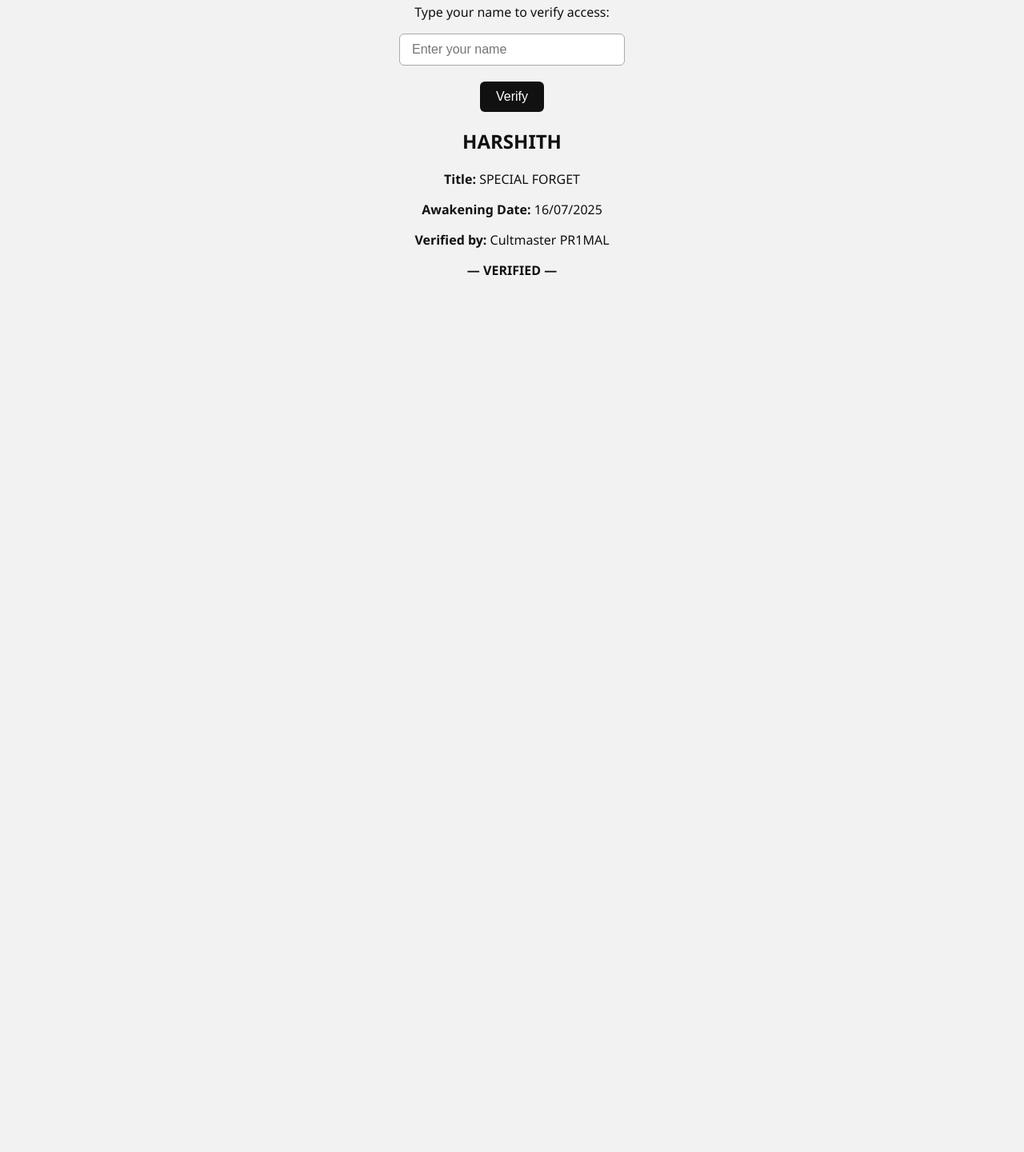
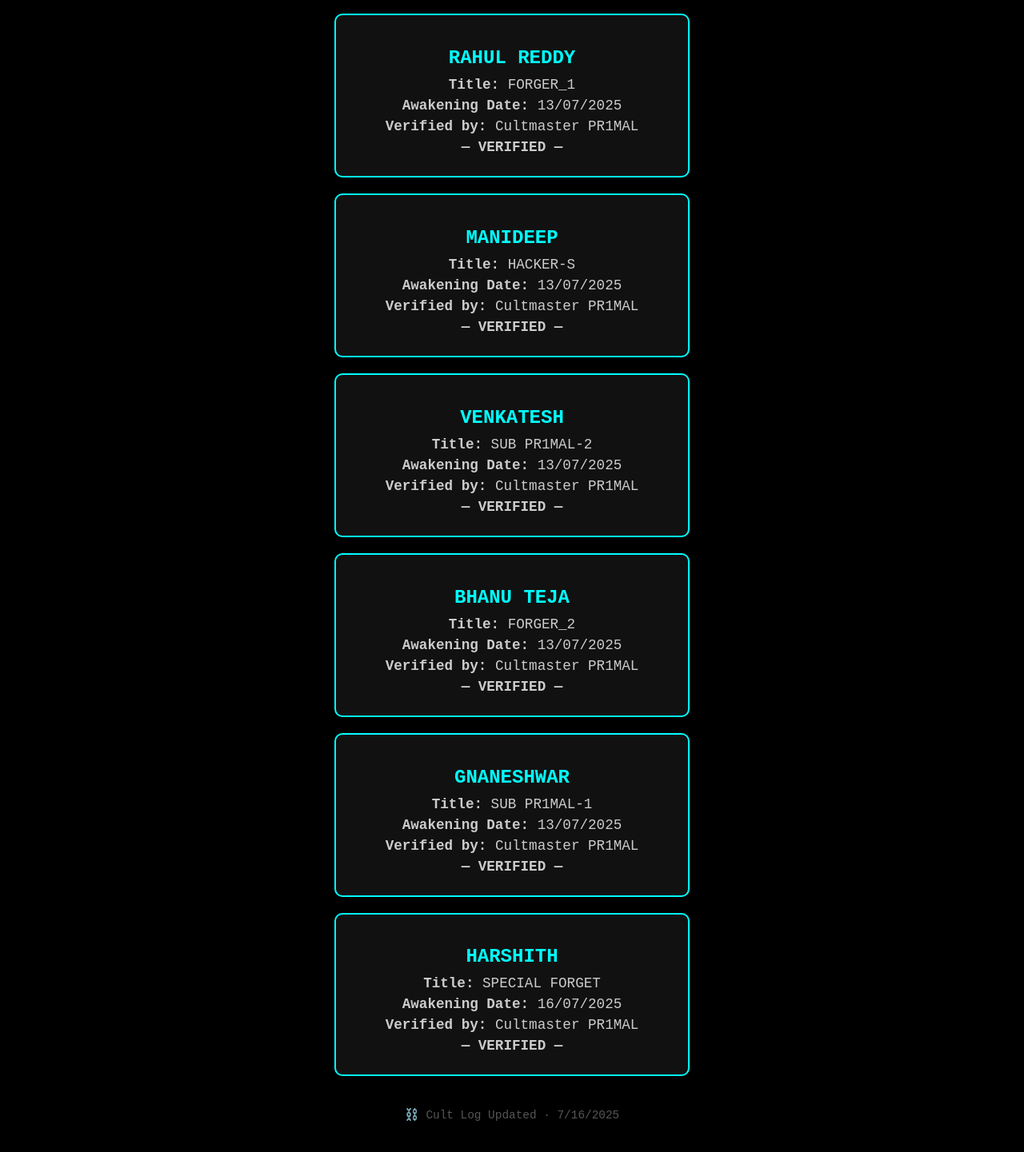
Before and after one commit to unhuman-web/unhuman-web.github.io, a plain HTML site: page verify.html in a window 1280 px wide. Shown: the part 146-1587 px from the top of the page at 80% size. Before the commit the page ends 800 px from the top, so only its background shows below. Drawn offline with Linux system fonts and the light colour scheme.

Commit message:
Update verify.html

```diff
--- a/verify.html
+++ b/verify.html
@@ -1,168 +1,119 @@
-
 <!DOCTYPE html>
 <html lang="en">
 <head>
-  <meta charset="UTF-8" />
-  <meta name="viewport" content="width=device-width, initial-scale=1.0"/>
-  <title>ENTER CULT | Verification</title>
+  <meta charset="UTF-8">
+  <title>Verified Members | THE UNHUMAN CULT</title>
   <style>
     body {
-      font-family: 'Segoe UI', sans-serif;
-      background: #f2f2f2;
-      color: #111;
+      background-color: #000;
+      color: #0ff;
+      font-family: 'Courier New', monospace;
+      padding: 30px;
       text-align: center;
-      padding: 40px 20px;
     }
+
     h1 {
-      font-size: 2.5em;
-      margin-bottom: 20px;
+      font-size: 2.8rem;
+      color: #fff;
+      margin-bottom: 40px;
     }
-    input {
-      padding: 10px 15px;
-      font-size: 1em;
-      border: 1px solid #aaa;
-      border-radius: 6px;
-      width: 250px;
-      margin-bottom: 20px;
-    }
-    button {
-      padding: 10px 20px;
-      background: #111;
-      color: #fff;
-      border: none;
-      border-radius: 6px;
-      font-size: 1em;
-      cursor: pointer;
-    }
-    button:hover {
-      background: #333;
-    }
-    .card, .all-members {
-      max-width: 600px;
-      margin: 30px auto;
-      background: #fff;
+
+    .verify-card {
+      border: 2px solid #0ff;
+      background-color: #111;
       padding: 20px;
       border-radius: 10px;
-      border: 1px solid #ccc;
-      box-shadow: 0 4px 12px rgba(0,0,0,0.05);
-      text-align: left;
-      opacity: 0;
-      transform: translateY(30px);
-      animation: fadeSlide 0.6s ease-out forwards;
-      animation-delay: 0.3s;
-    }
-    .hidden {
-      display: none;
-    }
-    .card-title {
-      font-weight: bold;
-      font-size: 1.2em;
-    }
-    .status {
-      font-weight: bold;
-    }
-    .active {
-      color: green;
-    }
-    .inactive {
-      color: #999;
+      margin: 20px auto;
+      max-width: 400px;
     }
 
-    @keyframes fadeSlide {
-      to {
-        opacity: 1;
-        transform: translateY(0);
-      }
+    .verify-card h2 {
+      color: #00ffff;
+      margin-bottom: 10px;
+    }
+
+    .verify-card p {
+      color: #ccc;
+      font-size: 1.1rem;
+      margin: 6px 0;
+    }
+
+    .status {
+      color: lime;
+      font-weight: bold;
+      margin-top: 10px;
+    }
+
+    .footer {
+      margin-top: 40px;
+      font-size: 0.9rem;
+      color: #555;
     }
   </style>
 </head>
 <body>
+  <h1>🕸️ VERIFIED MEMBERS — THE UNHUMAN CULT 🕸️</h1>
 
-  <h1>ENTER CULT</h1>
-  <p>Type your name to verify access:</p>
+  <!-- Member: Rahul -->
+  <div class="verify-card">
+    <h2>RAHUL REDDY</h2>
+    <p><strong>Title:</strong> FORGER_1</p>
+    <p><strong>Awakening Date:</strong> 13/07/2025</p>
+    <p><strong>Verified by:</strong> Cultmaster PR1MAL</p>
+    <p class="status">— VERIFIED —</p>
+  </div>
 
-  <input type="text" id="nameInput" placeholder="Enter your name" />
-  <br/>
-  <button onclick="verify()">Verify</button>
+  <!-- Member: Manideep -->
+  <div class="verify-card">
+    <h2>MANIDEEP</h2>
+    <p><strong>Title:</strong> HACKER-S</p>
+    <p><strong>Awakening Date:</strong> 13/07/2025</p>
+    <p><strong>Verified by:</strong> Cultmaster PR1MAL</p>
+    <p class="status">— VERIFIED —</p>
+  </div>
 
-  <div id="result" class="card hidden"></div>
-  <div id="allMembers" class="all-members hidden"></div>
+  <!-- Member: Venkatesh -->
+  <div class="verify-card">
+    <h2>VENKATESH</h2>
+    <p><strong>Title:</strong> SUB PR1MAL-2</p>
+    <p><strong>Awakening Date:</strong> 13/07/2025</p>
+    <p><strong>Verified by:</strong> Cultmaster PR1MAL</p>
+    <p class="status">— VERIFIED —</p>
+  </div>
 
-  <audio id="accessSound" src="https://cdn.pixabay.com/download/audio/2022/03/15/audio_1d994fc8d7.mp3?filename=beep-7-16548.mp3"></audio>
+  <!-- Member: Bhanu Teja -->
+  <div class="verify-card">
+    <h2>BHANU TEJA</h2>
+    <p><strong>Title:</strong> FORGER_2</p>
+    <p><strong>Awakening Date:</strong> 13/07/2025</p>
+    <p><strong>Verified by:</strong> Cultmaster PR1MAL</p>
+    <p class="status">— VERIFIED —</p>
+  </div>
+
+  <!-- Member: Gnaneshwar -->
+  <div class="verify-card">
+    <h2>GNANESHWAR</h2>
+    <p><strong>Title:</strong> SUB PR1MAL-1</p>
+    <p><strong>Awakening Date:</strong> 13/07/2025</p>
+    <p><strong>Verified by:</strong> Cultmaster PR1MAL</p>
+    <p class="status">— VERIFIED —</p>
+  </div>
+
+  <!-- NEW Member: Harshith -->
+  <div class="verify-card">
+    <h2>HARSHITH</h2>
+    <p><strong>Title:</strong> SPECIAL FORGET</p>
+    <p><strong>Awakening Date:</strong> 16/07/2025</p>
+    <p><strong>Verified by:</strong> Cultmaster PR1MAL</p>
+    <p class="status">— VERIFIED —</p>
+  </div>
+
+  <div class="footer">
+    ⛓️ Cult Log Updated · <span id="today"></span>
+  </div>
 
   <script>
-    const members = {
-      "rahul reddy": {
-        name: "Rahul Reddy",
-        title: "FORGER_1",
-        status: "ACTIVE"
-      },
-      "bhanu teja": {
-        name: "Bhanu Teja",
-        title: "FORGER_2",
-        status: "ACTIVE"
-      },
-      "manideep": {
-        name: "Manideep",
-        title: "HACKER-S",
-        status: "ACTIVE"
-      },
-      "venkatesh": {
-        name: "Venkatesh",
-        title: "SUB PR1MAL-2",
-        status: "INACTIVE"
-      },
-      "gnaneshwar": {
-        name: "Gnaneshwar",
-        title: "SUB PR1MAL-1",
-        status: "INACTIVE"
-      }
-    };
-
-    function verify() {
-      const input = document.getElementById("nameInput").value.trim().toLowerCase();
-      const resultDiv = document.getElementById("result");
-      const allMembersDiv = document.getElementById("allMembers");
-      const audio = document.getElementById("accessSound");
-
-      if (members[input]) {
-        const member = members[input];
-        audio.play();
-
-        resultDiv.innerHTML = `
-          <div class="card-title">✅ Access Granted</div>
-          <p><strong>Name:</strong> ${member.name}<br/>
-             <strong>Title:</strong> ${member.title}<br/>
-             <strong>Status:</strong> <span class="status ${member.status === "ACTIVE" ? "active" : "inactive"}">${member.status}</span>
-          </p>
-        `;
-        resultDiv.classList.remove("hidden");
-
-        allMembersDiv.innerHTML = "<h3>All Cult Members</h3>" + Object.values(members).map(m => `
-          <p><strong>${m.name}</strong> — ${m.title}
-          (<span class="status ${m.status === "ACTIVE" ? "active" : "inactive"}">${m.status}</span>)</p>
-        `).join("");
-        allMembersDiv.classList.remove("hidden");
-
-        setTimeout(() => {
-          window.location.href = "cult.html";
-        }, 2500);
-
-      } else {
-        resultDiv.innerHTML = `<div class="card-title">❌ Access Denied</div><p>You are not recognized.</p>`;
-        resultDiv.classList.remove("hidden");
-        allMembersDiv.classList.add("hidden");
-      }
-    }
+    document.getElementById("today").innerText = new Date().toLocaleDateString();
   </script>
-
 </body>
 </html>
-<!-- Member: HARSHITH -->
-<div class="verify-card">
-  <h2>HARSHITH</h2>
-  <p><strong>Title:</strong> SPECIAL FORGET</p>
-  <p><strong>Awakening Date:</strong> 16/07/2025</p>
-  <p><strong>Verified by:</strong> Cultmaster PR1MAL</p>
-  <p class="status">— VERIFIED —</p>
-</div>
```
